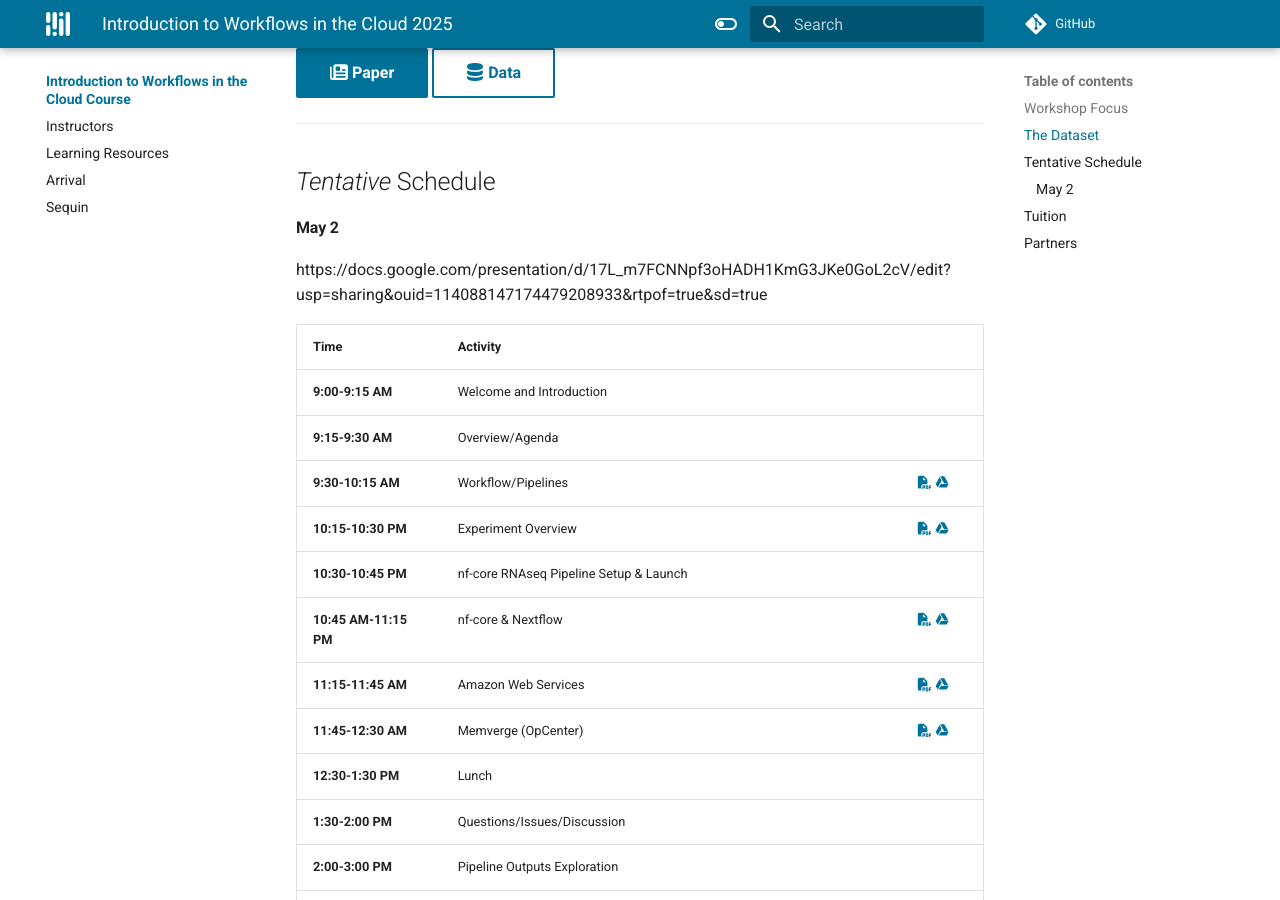
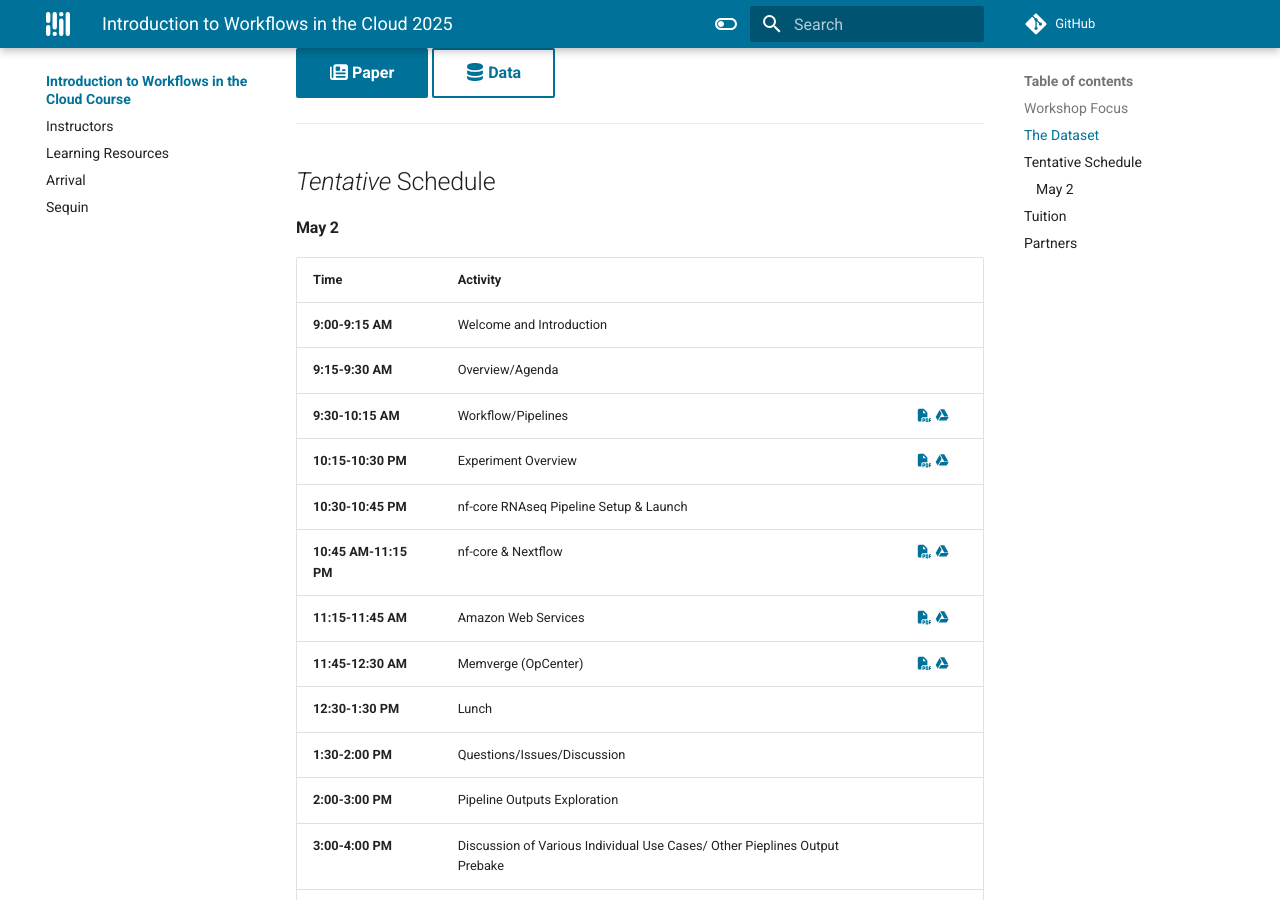
Before and after one commit to mdibl/mdibl.github.io, an MkDocs documentation site: the page built from docs/introToCloudCourse/index.md, in a window 1280 px wide and 900 px high, scrolled down 876 px. Built offline with MkDocs 1.6.1 and Material for MkDocs 9.7.7, drawn with Linux system fonts in a browser that asks for light colours; comment, search, counter and statistics services are not loaded; some of the changed lines change nothing that is shown.

Commit message:
cleanup index

```diff
--- a/docs/introToCloudCourse/index.md
+++ b/docs/introToCloudCourse/index.md
@@ -33,8 +33,6 @@ This one-day course aims to introduce the knowledge, resources, and methods nece
 ## *Tentative* Schedule
 
 #### **May 2**
-
-https://docs.google.com/presentation/d/17L_m7FCNNpf3oHADH1KmG3JKe0GoL2cV/edit?usp=sharing&ouid=114088147174479208933&rtpof=true&sd=true
 
 | Time                  | Activity                                                                   |  |
 |:--------------------- |:-------------------------------------------------------------------------- |:--:|
```
Also changed, not shown: 2 other files.
